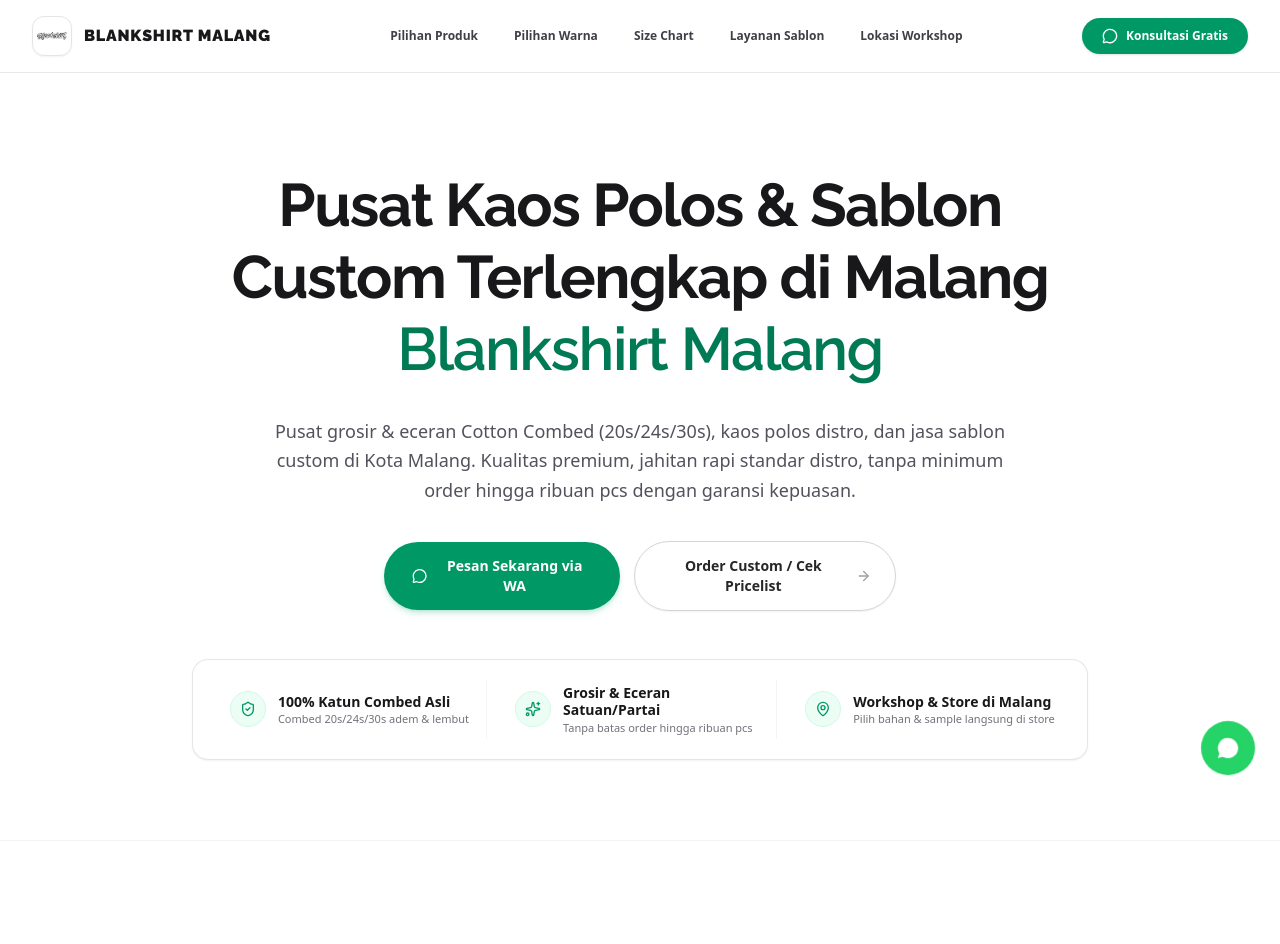
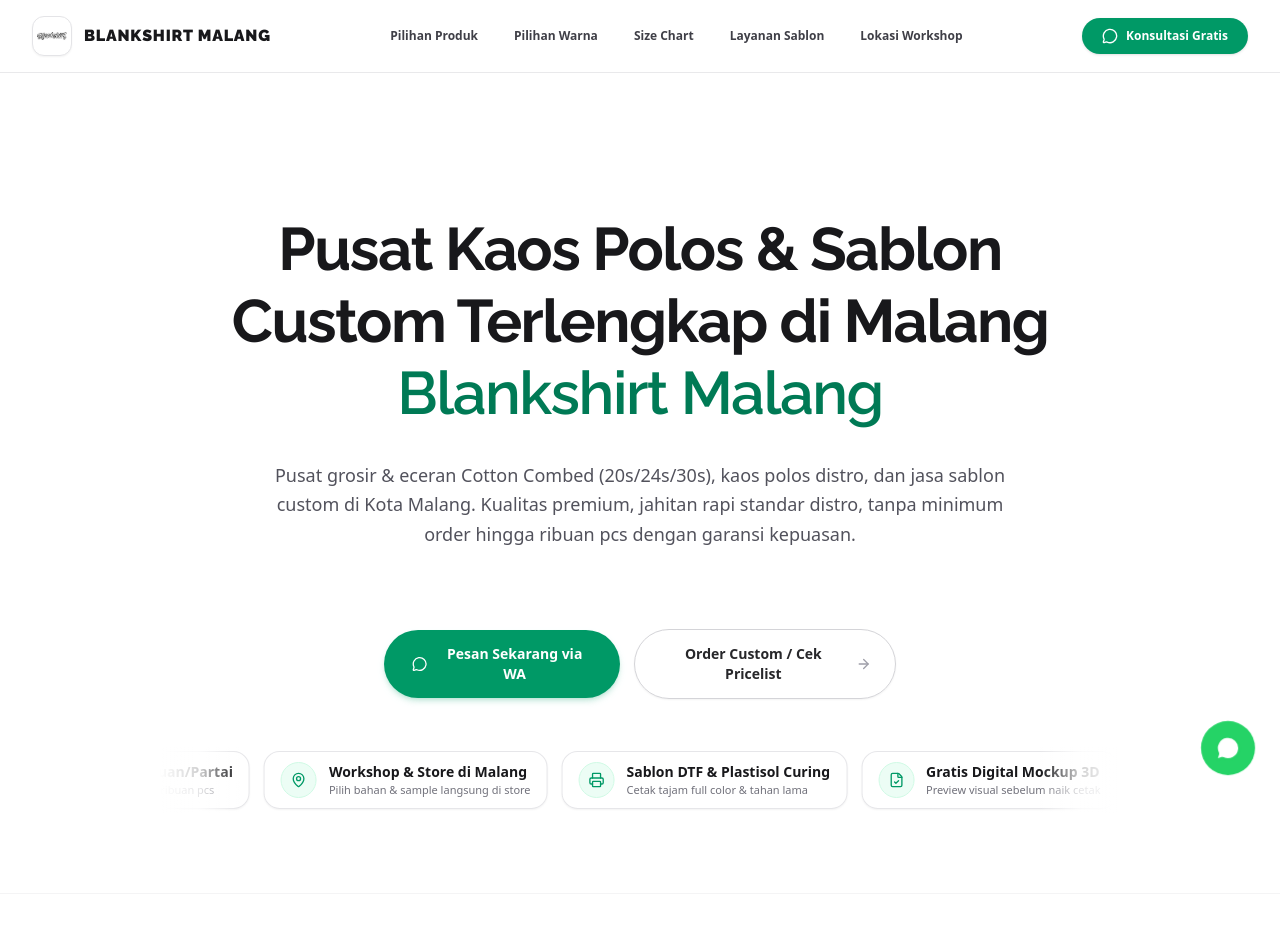
Before and after one commit to MohammadKevin/sablonku, a Next.js app: page / in a window 1280 px wide. Shown: the top 944 px of the page. Built offline with nearby package versions, Linux system fonts and the light colour scheme.

Commit message:
feat: convert trust cards bar into smooth infinite running marquee ticker

```diff
--- a/app/globals.css
+++ b/app/globals.css
@@ -50,3 +50,23 @@
 .whatsapp-pulse-btn {
   animation: custom-pulse-ring 2.4s infinite cubic-bezier(0.45, 0, 0.55, 1);
 }
+
+/* Infinite Marquee Running Text */
+@keyframes marquee-left {
+  0% {
+    transform: translateX(0);
+  }
+  100% {
+    transform: translateX(-50%);
+  }
+}
+
+.animate-marquee-left {
+  display: flex;
+  width: max-content;
+  animation: marquee-left 25s linear infinite;
+}
+
+.animate-marquee-left:hover {
+  animation-play-state: paused;
+}
--- a/app/page.tsx
+++ b/app/page.tsx
@@ -416,7 +416,7 @@
         <section className="relative overflow-hidden bg-white pt-10 pb-16 md:pt-16 md:pb-20 border-b border-zinc-100">
           <div className="mx-auto max-w-5xl px-4 sm:px-6 lg:px-8 text-center">
 
-            <h1 className="font-raleway text-4xl sm:text-5xl lg:text-6xl font-bold tracking-tight text-zinc-900 leading-[1.2] max-w-4xl mx-auto pt-8">
+            <h1 className="font-raleway text-4xl sm:text-5xl lg:text-6xl font-bold tracking-tight text-zinc-900 leading-[1.2] max-w-4xl mx-auto pt-19">
               Pusat Kaos Polos &amp; Sablon Custom Terlengkap di Malang <br className="hidden sm:inline" />
               <span className="font-semibold text-emerald-700">Blankshirt Malang</span>
             </h1>
@@ -426,9 +426,7 @@
               sablon custom di Kota Malang. Kualitas premium, jahitan rapi standar distro, tanpa
               minimum order hingga ribuan pcs dengan garansi kepuasan.
             </p>
-
-            {/* Dual CTA Buttons */}
-            <div className="mt-9 flex flex-col sm:flex-row items-center justify-center gap-3.5 max-w-lg mx-auto">
+            <div className="mt-20 flex flex-col sm:flex-row items-center justify-center gap-3.5 max-w-lg mx-auto">
               <a
                 href="https://wa.me/628980080309?text=Halo%20Admin%20Blankshirt%20Malang,%20saya%20ingin%20order%20kaos%20polos%20dan%20sablon%20custom."
                 target="_blank"
@@ -448,50 +446,95 @@
               </a>
             </div>
 
-            {/* 3 Trust Cards Highlight Bar */}
-            <div className="mt-12 max-w-4xl mx-auto">
-              <div className="rounded-2xl border border-zinc-200/90 bg-white p-3 sm:p-5 shadow-xs grid grid-cols-1 md:grid-cols-3 gap-3 md:gap-4 divide-y md:divide-y-0 md:divide-x divide-zinc-100">
-                <div className="flex items-center justify-center gap-3 py-2 sm:py-1 px-3 text-left">
-                  <div className="flex h-9 w-9 shrink-0 items-center justify-center rounded-full bg-emerald-50 text-emerald-600 border border-emerald-100">
-                    <ShieldCheck className="h-4 w-4" />
-                  </div>
-                  <div>
-                    <h4 className="text-xs sm:text-sm font-bold text-zinc-900 leading-tight">
-                      100% Katun Combed Asli
-                    </h4>
-                    <p className="text-[11px] text-zinc-500 leading-tight mt-0.5">
-                      Combed 20s/24s/30s adem &amp; lembut
-                    </p>
-                  </div>
-                </div>
-
-                <div className="flex items-center justify-center gap-3 py-2 sm:py-1 px-3 text-left">
-                  <div className="flex h-9 w-9 shrink-0 items-center justify-center rounded-full bg-emerald-50 text-emerald-600 border border-emerald-100">
-                    <Sparkles className="h-4 w-4" />
-                  </div>
-                  <div>
-                    <h4 className="text-xs sm:text-sm font-bold text-zinc-900 leading-tight">
-                      Grosir &amp; Eceran Satuan/Partai
-                    </h4>
-                    <p className="text-[11px] text-zinc-500 leading-tight mt-0.5">
-                      Tanpa batas order hingga ribuan pcs
-                    </p>
-                  </div>
-                </div>
-
-                <div className="flex items-center justify-center gap-3 py-2 sm:py-1 px-3 text-left">
-                  <div className="flex h-9 w-9 shrink-0 items-center justify-center rounded-full bg-emerald-50 text-emerald-600 border border-emerald-100">
-                    <MapPin className="h-4 w-4" />
-                  </div>
-                  <div>
-                    <h4 className="text-xs sm:text-sm font-bold text-zinc-900 leading-tight">
-                      Workshop &amp; Store di Malang
-                    </h4>
-                    <p className="text-[11px] text-zinc-500 leading-tight mt-0.5">
-                      Pilih bahan &amp; sample langsung di store
-                    </p>
-                  </div>
-                </div>
+            {/* Running Infinite Marquee Trust Ticker */}
+            <div className="mt-12 w-full max-w-5xl mx-auto overflow-hidden relative">
+              {/* Left & Right Smooth Fade Overlays */}
+              <div className="pointer-events-none absolute left-0 top-0 bottom-0 w-10 sm:w-20 bg-gradient-to-r from-white via-white/80 to-transparent z-10" />
+              <div className="pointer-events-none absolute right-0 top-0 bottom-0 w-10 sm:w-20 bg-gradient-to-l from-white via-white/80 to-transparent z-10" />
+
+              <div className="flex animate-marquee-left gap-3.5 py-1">
+                {[
+                  {
+                    icon: ShieldCheck,
+                    title: "100% Katun Combed Asli",
+                    desc: "Combed 20s/24s/30s adem & lembut",
+                  },
+                  {
+                    icon: Sparkles,
+                    title: "Grosir & Eceran Satuan/Partai",
+                    desc: "Tanpa batas order hingga ribuan pcs",
+                  },
+                  {
+                    icon: MapPin,
+                    title: "Workshop & Store di Malang",
+                    desc: "Pilih bahan & sample langsung di store",
+                  },
+                  {
+                    icon: Printer,
+                    title: "Sablon DTF & Plastisol Curing",
+                    desc: "Cetak tajam full color & tahan lama",
+                  },
+                  {
+                    icon: FileCheck,
+                    title: "Gratis Digital Mockup 3D",
+                    desc: "Preview visual sebelum naik cetak",
+                  },
+                  {
+                    icon: Truck,
+                    title: "Kirim Cepat Seluruh Indonesia",
+                    desc: "Instant GoSend / Grab & Kargo",
+                  },
+                  {
+                    icon: ShieldCheck,
+                    title: "100% Katun Combed Asli",
+                    desc: "Combed 20s/24s/30s adem & lembut",
+                  },
+                  {
+                    icon: Sparkles,
+                    title: "Grosir & Eceran Satuan/Partai",
+                    desc: "Tanpa batas order hingga ribuan pcs",
+                  },
+                  {
+                    icon: MapPin,
+                    title: "Workshop & Store di Malang",
+                    desc: "Pilih bahan & sample langsung di store",
+                  },
+                  {
+                    icon: Printer,
+                    title: "Sablon DTF & Plastisol Curing",
+                    desc: "Cetak tajam full color & tahan lama",
+                  },
+                  {
+                    icon: FileCheck,
+                    title: "Gratis Digital Mockup 3D",
+                    desc: "Preview visual sebelum naik cetak",
+                  },
+                  {
+                    icon: Truck,
+                    title: "Kirim Cepat Seluruh Indonesia",
+                    desc: "Instant GoSend / Grab & Kargo",
+                  },
+                ].map((item, idx) => {
+                  const Icon = item.icon;
+                  return (
+                    <div
+                      key={idx}
+                      className="flex items-center gap-3 rounded-2xl border border-zinc-200/90 bg-white/95 px-4 py-2.5 shadow-xs hover:border-emerald-400 transition-colors shrink-0"
+                    >
+                      <div className="flex h-9 w-9 shrink-0 items-center justify-center rounded-full bg-emerald-50 text-emerald-600 border border-emerald-100">
+                        <Icon className="h-4 w-4" />
+                      </div>
+                      <div className="text-left">
+                        <h4 className="text-xs sm:text-sm font-bold text-zinc-900 leading-tight whitespace-nowrap">
+                          {item.title}
+                        </h4>
+                        <p className="text-[11px] text-zinc-500 leading-tight mt-0.5 whitespace-nowrap">
+                          {item.desc}
+                        </p>
+                      </div>
+                    </div>
+                  );
+                })}
               </div>
             </div>
           </div>
```
